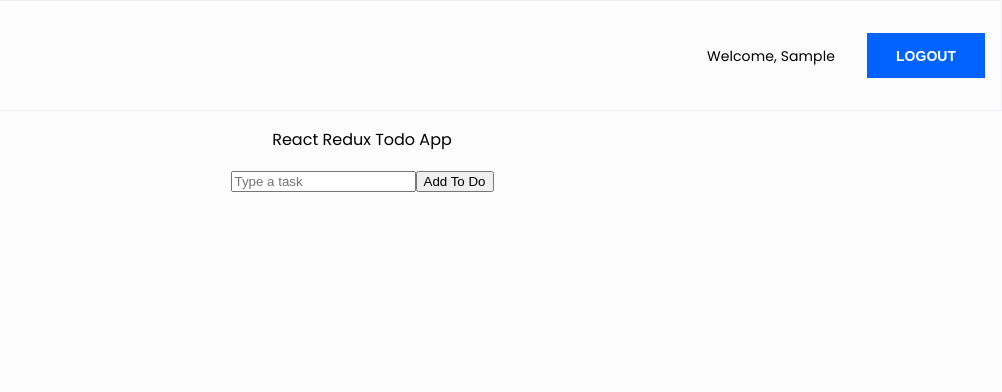
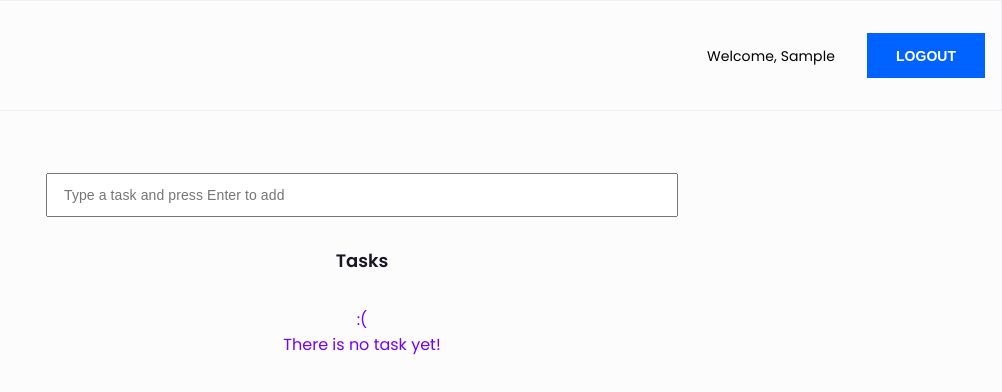
Before and after one commit to dlasap-fs/qooper-todo, a React (Create React App) app: page /signIn in a window 1280 px wide. Both pictures are taken after typing "Sample", "Sample", "Sample" into the empty fields and a click on the button "LOGIN". Shown: the top 392 px of the page, without its empty margins (278-1280 px from the left). Built offline with nearby package versions, Linux system fonts and the light colour scheme.

Commit message:
Updated style for Task Page Remove button and enter works now

```diff
--- a/src/App.js
+++ b/src/App.js
@@ -8,6 +8,7 @@
 import { removeLocalStorageItem, setLocalStorageItem } from "./utils/localStorageHelper";
 import Header from "./components/Header";
 import store from "./store/TodoStore";
+import Tasks from "./components/Tasks";
 
 function App() {
   const [todo, setTodo] = useState("");
@@ -49,23 +50,7 @@
             element={
               <>
                 <Header onSignOut={handleSignOut} />
-                <p>React Redux Todo App</p>
-                <form onSubmit={handleSubmitTodo}>
-                  <input placeholder="Type a task" value={todo} onChange={(e) => setTodo(e.target.value)} />
-                  <button type="submit">Add To Do</button>
-                </form>
-
-                <ul className="allTodo">
-                  {todosList &&
-                    todosList.map((td) => {
-                      return (
-                        <li key={td.id}>
-                          <span>{td.todo}</span>
-                          <button onClick={() => handleRemoveTodo(td)}>Delete</button>
-                        </li>
-                      );
-                    })}
-                </ul>
+                <Tasks handleSubmitTodo={handleSubmitTodo} data={todosList} handleRemoveTodo={handleRemoveTodo} todo={todo} setTodo={setTodo} />
               </>
             }
             path="/"
--- /dev/null
+++ b/src/components/CloseButton.js
@@ -0,0 +1,21 @@
+import styled from "styled-components";
+import { StyledSpan } from "./StyledComponents/StyledSpan";
+
+const CloseButtonContainer = styled.div`
+  background-color: var(--gray-close-btn);
+  width: 24px;
+  height: 24px;
+  border-radius: 50px;
+
+  &:hover {
+    cursor: pointer;
+  }
+`;
+
+export default function CloseTaskButton({ onClick }) {
+  return (
+    <CloseButtonContainer onClick={onClick}>
+      <StyledSpan fontcolor="white">X</StyledSpan>
+    </CloseButtonContainer>
+  );
+}
--- a/src/components/Header.js
+++ b/src/components/Header.js
@@ -20,7 +20,7 @@
       <StyledSpan color="var(--black-txt)" margin="0px 32px">
         Welcome, {firstName}
       </StyledSpan>
-      <StyledButton height="45px" width="118px" backgroundColor="var(--blue-btn)" fontColor="white" onClick={() => onSignOut()}>
+      <StyledButton height="45px" width="118px" backgroundcolor="var(--blue-btn)" fontcolor="white" onClick={() => onSignOut()}>
         LOGOUT
       </StyledButton>
     </HeaderContainer>
--- a/src/components/SignInPage.js
+++ b/src/components/SignInPage.js
@@ -137,7 +137,7 @@
           value={userDetails.lastName}
           onChange={handleChangeInput}
         />
-        <StyledButton width="312px" height="45px" backgroundColor="var(--blue-btn)" fontColor="white" button="submit">
+        <StyledButton width="312px" height="45px" backgroundcolor="var(--blue-btn)" fontcolor="white" button="submit">
           LOGIN
         </StyledButton>
       </SignInForm>
--- a/src/components/StyledComponents/StyledButton.js
+++ b/src/components/StyledComponents/StyledButton.js
@@ -4,13 +4,14 @@
   border: none;
   width: ${(props) => props.width};
   height: ${(props) => props.height};
-  background-color: ${(props) => props.backgroundColor};
-  color: ${(props) => props.fontColor};
+  background-color: ${(props) => props.backgroundcolor};
+  color: ${(props) => props.fontcolor};
   font-weight: 600;
   font-size: 14px;
   line-height: 20px;
 
   &:hover {
     cursor: pointer;
+    background-color: var(--purple-txt);
   }
 `;
--- a/src/components/StyledComponents/StyledSpan.js
+++ b/src/components/StyledComponents/StyledSpan.js
@@ -1,7 +1,7 @@
 import styled from "styled-components";
 
 export const StyledSpan = styled.span`
-  color: ${(props) => props.fontColor};
+  color: ${(props) => props.fontcolor};
   font-size: ${(props) => props.fontSize ?? "14px"};
   line-height: ${(props) => props.lineHeight ?? "20px"};
   font-weight: 400;
--- /dev/null
+++ b/src/components/Tasks.js
@@ -0,0 +1,106 @@
+import styled from "styled-components";
+import { StyledSpan } from "./StyledComponents/StyledSpan";
+import CloseTaskButton from "./CloseButton";
+
+const TasksContainer = styled.div`
+  display: flex;
+  flex-direction: column;
+  justify-content: center;
+  align-items: center;
+`;
+const TaskFormContainer = styled.form`
+  display: flex;
+  justify-content: center;
+  align-items: center;
+  width: 632px;
+  height: 40px;
+  margin-top: 64px;
+  margin-bottom: 32px;
+`;
+
+const TaskInput = styled.input`
+  margin: 0;
+  width: 100%;
+  max-height: 100%;
+  font-size: 14px;
+  letter-spacing: 0.1px;
+  line-height: 16px;
+  font-weight: 400;
+  padding: 12px 16px;
+  margin: ${(props) => props.margin};
+`;
+
+const TaskHeader = styled.h3`
+  color: var(--black-txt);
+  font-weight: 600;
+  font-size: 18px;
+  line-height: 28px;
+  margin-bottom: 24px;
+  padding: 0px;
+  margin: 0px;
+`;
+
+const NoTask = styled.div`
+  color: var(--purple-txt);
+`;
+
+const UnorderedList = styled.ul`
+  margin: 32px 0px 0px 0px;
+  padding: 0px;
+`;
+const StyledListCard = styled.div`
+  margin: 0px;
+  padding: 24px;
+  width: 632px;
+  max-height: 64px;
+  background-color: var(--gray-card-bg);
+  margin-bottom: 1px;
+  display: flex;
+  justify-content: space-between;
+`;
+
+export default function Tasks({ handleSubmitTodo, data, handleRemoveTodo, todo, setTodo }) {
+  const handleKeyDown = (e) => {
+    if (e.key === "Enter") {
+      handleSubmitTodo(e);
+    }
+  };
+  return (
+    <TasksContainer>
+      <TaskFormContainer>
+        <TaskInput
+          placeholder="Type a task and press Enter to add"
+          value={todo}
+          onKeyDown={handleKeyDown}
+          onChange={(e) => setTodo(e.target.value)}
+        />
+      </TaskFormContainer>
+      <TaskHeader>Tasks</TaskHeader>
+
+      <UnorderedList className="allTodo">
+        {data && data?.length > 0 ? (
+          data?.map((td) => {
+            return (
+              <StyledListCard key={td.id}>
+                <StyledSpan lineHeight="16px">{td.todo}</StyledSpan>
+                <CloseTaskButton onClick={() => handleRemoveTodo(td)} />
+              </StyledListCard>
+            );
+          })
+        ) : (
+          <NoTask>
+            <p
+              style={{
+                padding: 0,
+                margin: 0,
+              }}
+            >
+              :(
+            </p>
+            There is no task yet!
+          </NoTask>
+        )}
+      </UnorderedList>
+    </TasksContainer>
+  );
+}
--- a/src/index.css
+++ b/src/index.css
@@ -7,6 +7,9 @@
   --blue-btn: #0062ff;
   --black-txt: #171725;
   --red-txt: #ff4545;
+  --purple-txt: #7000ff;
+  --gray-card-bg: #f1f1f5;
+  --gray-close-btn: #92929d;
 }
 
 body {
```
